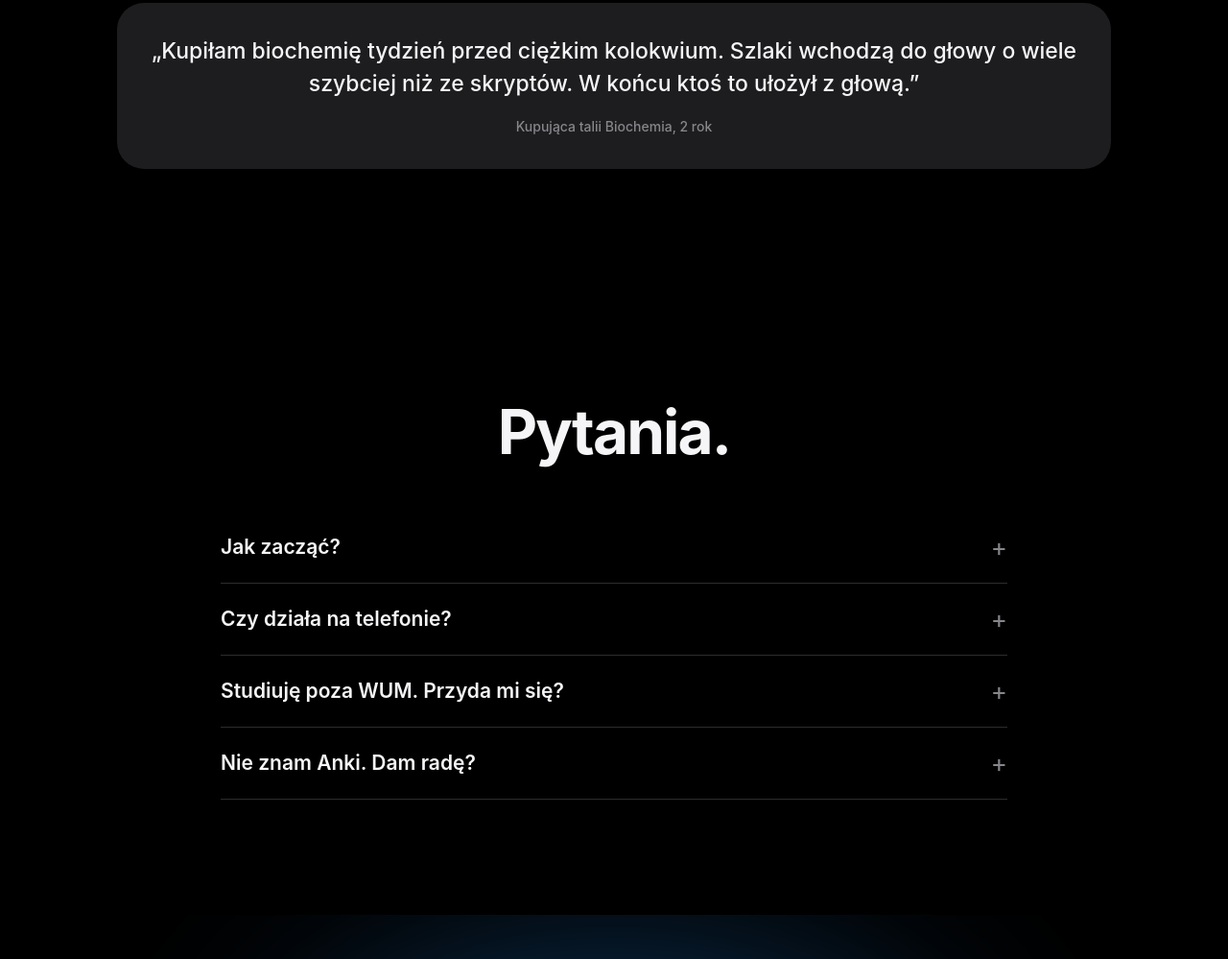
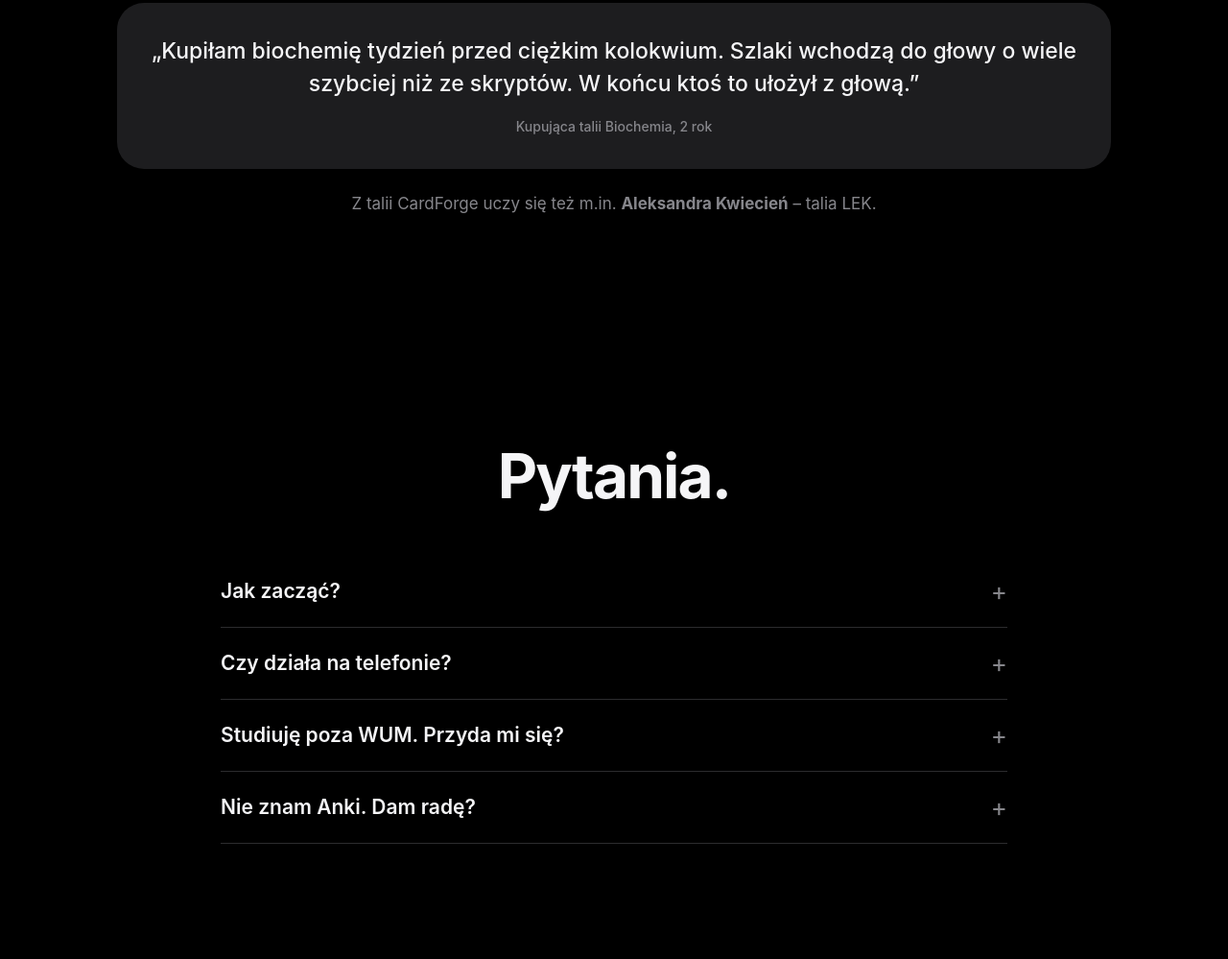
Before and after one commit to cardforge-anki/cardforge-anki.github.io, a plain HTML site: page index.html in a window 1280 px wide. Shown: the part 9121-10120 px from the top of the page at 96% size. Drawn offline with Linux system fonts and the light colour scheme.

Commit message:
Dodano informację: Aleksandra Kwiecień uczy się z talii LEK

```diff
--- a/index.html
+++ b/index.html
@@ -342,6 +342,7 @@ footer .wrap{display:flex;justify-content:space-between;flex-wrap:wrap;gap:12px}
     <div class="quotes">
       <blockquote class="reveal" style="grid-column:1/-1;font-size:23px">„Mega szacunek za te talie. Wszystko, czego potrzebuję do zaliczeń, mam w jednym miejscu – nie muszę marnować czasu na szukanie skryptów i wklepywanie fiszka po fiszce 100 stron tekstu, tylko mogę skupić się na nauce w 100%. Gamechanger, jeżeli ktoś potrafi uczyć się z Anek.”<cite>Wojtek, 3 rok – talie z pato i mikro</cite></blockquote>
       <blockquote class="reveal" style="grid-column:1/-1;font-size:23px">„Kupiłam biochemię tydzień przed ciężkim kolokwium. Szlaki wchodzą do głowy o wiele szybciej niż ze skryptów. W końcu ktoś to ułożył z głową.”<cite>Kupująca talii Biochemia, 2 rok</cite></blockquote>
+      <p class="reveal" style="grid-column:1/-1;text-align:center;color:var(--muted);font-size:17px;margin:4px 0 0">Z talii CardForge uczy się też m.in. <b>Aleksandra Kwiecień</b> – talia LEK.</p>
     </div>
   </div>
 </section>
```
